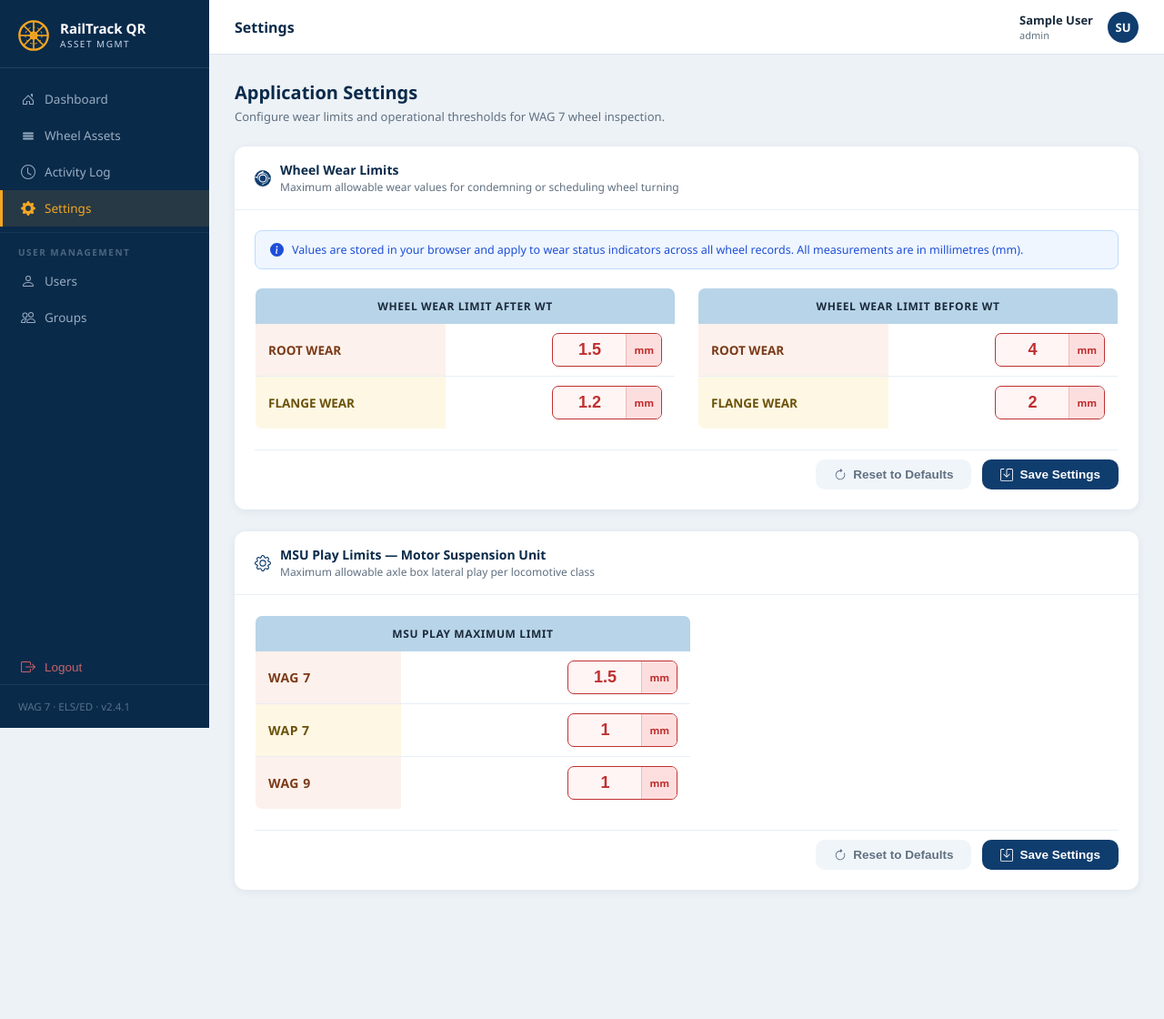
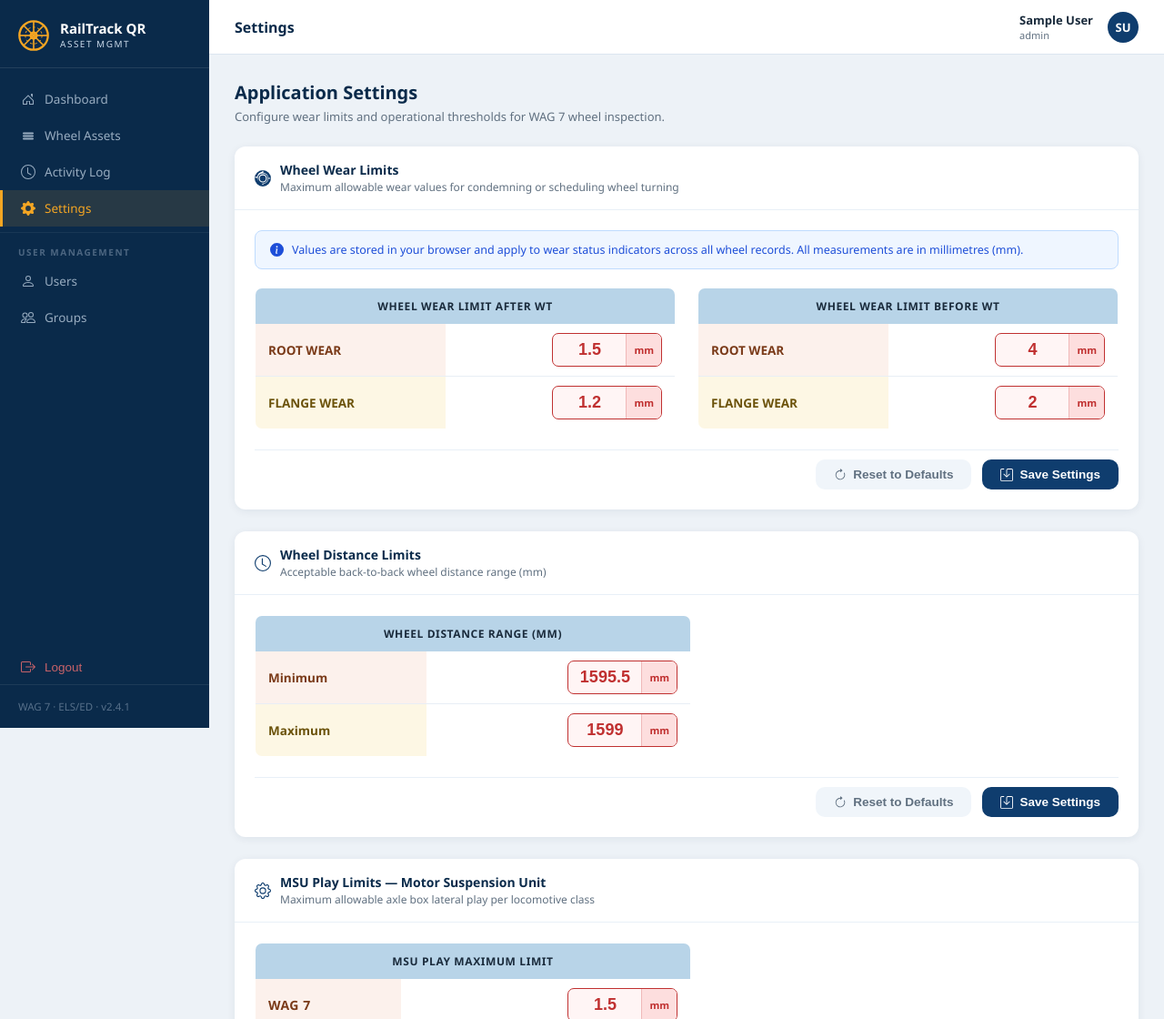
Before and after one commit to febinoAnand/railwaywheelUI, a plain HTML site: page settings.html in a window 1280 px wide. Shown: the top 1120 px of the page at 91% size. Before the commit the page ends 1050 px from the top, so only its background shows below. Drawn offline with Linux system fonts and the light colour scheme; sample sign-in values are in the browser's storage.

Commit message:
diameter settings were added min and max

```diff
--- a/settings.html
+++ b/settings.html
@@ -435,6 +435,56 @@
         </div>
       </div>
 
+      <!-- Wheel Distance Range -->
+      <div class="settings-group">
+        <div class="settings-group-head">
+          <svg xmlns="http://www.w3.org/2000/svg" width="18" height="18" fill="#0f3d6e" viewBox="0 0 16 16"><path d="M8 3.5a.5.5 0 0 0-1 0V9a.5.5 0 0 0 .252.434l3.5 2a.5.5 0 0 0 .496-.868L8 8.71V3.5z"/><path d="M8 16A8 8 0 1 0 8 0a8 8 0 0 0 0 16zm7-8A7 7 0 1 1 1 8a7 7 0 0 1 14 0z"/></svg>
+          <div>
+            <h2>Wheel Distance Limits</h2>
+            <p>Acceptable back-to-back wheel distance range (mm)</p>
+          </div>
+        </div>
+        <div class="settings-group-body">
+          <div class="msu-table-wrap">
+            <table class="wear-table" style="max-width:480px">
+              <thead>
+                <tr><th colspan="2">WHEEL DISTANCE RANGE (mm)</th></tr>
+              </thead>
+              <tbody>
+                <tr>
+                  <td class="lbl-root">Minimum</td>
+                  <td class="limit-input-cell">
+                    <div class="limit-input-wrap">
+                      <input type="number" class="limit-input" id="wdistMin" value="1595.5" min="0" step="0.1" />
+                      <span class="unit-tag">mm</span>
+                    </div>
+                  </td>
+                </tr>
+                <tr>
+                  <td class="lbl-flange">Maximum</td>
+                  <td class="limit-input-cell">
+                    <div class="limit-input-wrap">
+                      <input type="number" class="limit-input" id="wdistMax" value="1599.0" min="0" step="0.1" />
+                      <span class="unit-tag">mm</span>
+                    </div>
+                  </td>
+                </tr>
+              </tbody>
+            </table>
+          </div>
+          <div class="action-bar">
+            <button class="btn btn-ghost" onclick="resetWdistDefaults()">
+              <svg xmlns="http://www.w3.org/2000/svg" width="14" height="14" fill="currentColor" viewBox="0 0 16 16"><path fill-rule="evenodd" d="M8 3a5 5 0 1 0 4.546 2.914.5.5 0 0 1 .908-.417A6 6 0 1 1 8 2v1z"/><path d="M8 4.466V.534a.25.25 0 0 1 .41-.192l2.36 1.966c.12.1.12.284 0 .384L8.41 4.658A.25.25 0 0 1 8 4.466z"/></svg>
+              Reset to Defaults
+            </button>
+            <button class="btn btn-primary" onclick="saveWdistSettings()">
+              <svg xmlns="http://www.w3.org/2000/svg" width="14" height="14" fill="currentColor" viewBox="0 0 16 16"><path d="M2 1a1 1 0 0 0-1 1v12a1 1 0 0 0 1 1h12a1 1 0 0 0 1-1V2a1 1 0 0 0-1-1H9.5a1 1 0 0 0-1 1v7.293l2.646-2.647a.5.5 0 0 1 .708.708l-3.5 3.5a.5.5 0 0 1-.708 0l-3.5-3.5a.5.5 0 1 1 .708-.708L7.5 9.293V2a2 2 0 0 1 2-2H14a2 2 0 0 1 2 2v12a2 2 0 0 1-2 2H2a2 2 0 0 1-2-2V2a2 2 0 0 1 2-2h2.5a.5.5 0 0 1 0 1H2z"/></svg>
+              Save Settings
+            </button>
+          </div>
+        </div>
+      </div>
+
       <!-- MSU Play Limits -->
       <div class="settings-group">
         <div class="settings-group-head">
@@ -507,11 +557,13 @@
   </div>
 
   <script>
-    const WEAR_DEFAULTS = { afterRootWear: 1.5, afterFlangeWear: 1.2, beforeRootWear: 4.0, beforeFlangeWear: 2.0 };
-    const WEAR_KEYS = Object.keys(WEAR_DEFAULTS);
+    const WEAR_DEFAULTS  = { afterRootWear: 1.5, afterFlangeWear: 1.2, beforeRootWear: 4.0, beforeFlangeWear: 2.0 };
+    const WEAR_KEYS  = Object.keys(WEAR_DEFAULTS);
 
-    const MSU_DEFAULTS = { msuWAG7: 1.5, msuWAP7: 1.0, msuWAG9: 1.0 };
-    const MSU_KEYS = Object.keys(MSU_DEFAULTS);
+    const MSU_DEFAULTS  = { msuWAG7: 1.5, msuWAP7: 1.0, msuWAG9: 1.0 };
+    const MSU_KEYS  = Object.keys(MSU_DEFAULTS);
+
+    const WDIST_DEFAULTS = { wdistMin: 1595.5, wdistMax: 1599.0 };
 
     (function init() {
       const u = sessionStorage.getItem('rt_user');
@@ -532,6 +584,12 @@
         const el = document.getElementById(k);
         if (el) el.value = savedMsu[k] !== undefined ? savedMsu[k] : MSU_DEFAULTS[k];
       });
+
+      const savedWdist = JSON.parse(localStorage.getItem('rt_wdist_limits') || '{}');
+      ['wdistMin','wdistMax'].forEach(k => {
+        const el = document.getElementById(k);
+        if (el) el.value = savedWdist[k] !== undefined ? savedWdist[k] : WDIST_DEFAULTS[k];
+      });
     })();
 
     function saveSettings() {
@@ -551,6 +609,23 @@
       WEAR_KEYS.forEach(k => { document.getElementById(k).value = WEAR_DEFAULTS[k]; });
       localStorage.removeItem('rt_wear_limits');
       showToast('Wear limits reset to defaults.', true);
+    }
+
+    function saveWdistSettings() {
+      const min = parseFloat(document.getElementById('wdistMin').value);
+      const max = parseFloat(document.getElementById('wdistMax').value);
+      if (isNaN(min) || isNaN(max) || min < 0 || max <= min) {
+        showToast('Enter valid min/max values (max must be greater than min).', false); return;
+      }
+      localStorage.setItem('rt_wdist_limits', JSON.stringify({ wdistMin: min, wdistMax: max }));
+      showToast('Wheel distance limits saved.', true);
+    }
+
+    function resetWdistDefaults() {
+      document.getElementById('wdistMin').value = WDIST_DEFAULTS.wdistMin;
+      document.getElementById('wdistMax').value = WDIST_DEFAULTS.wdistMax;
+      localStorage.removeItem('rt_wdist_limits');
+      showToast('Wheel distance limits reset to defaults.', true);
     }
 
     function saveMsuSettings() {
```
Also changed, not shown: wheel-list.html (+6 -1 lines).
